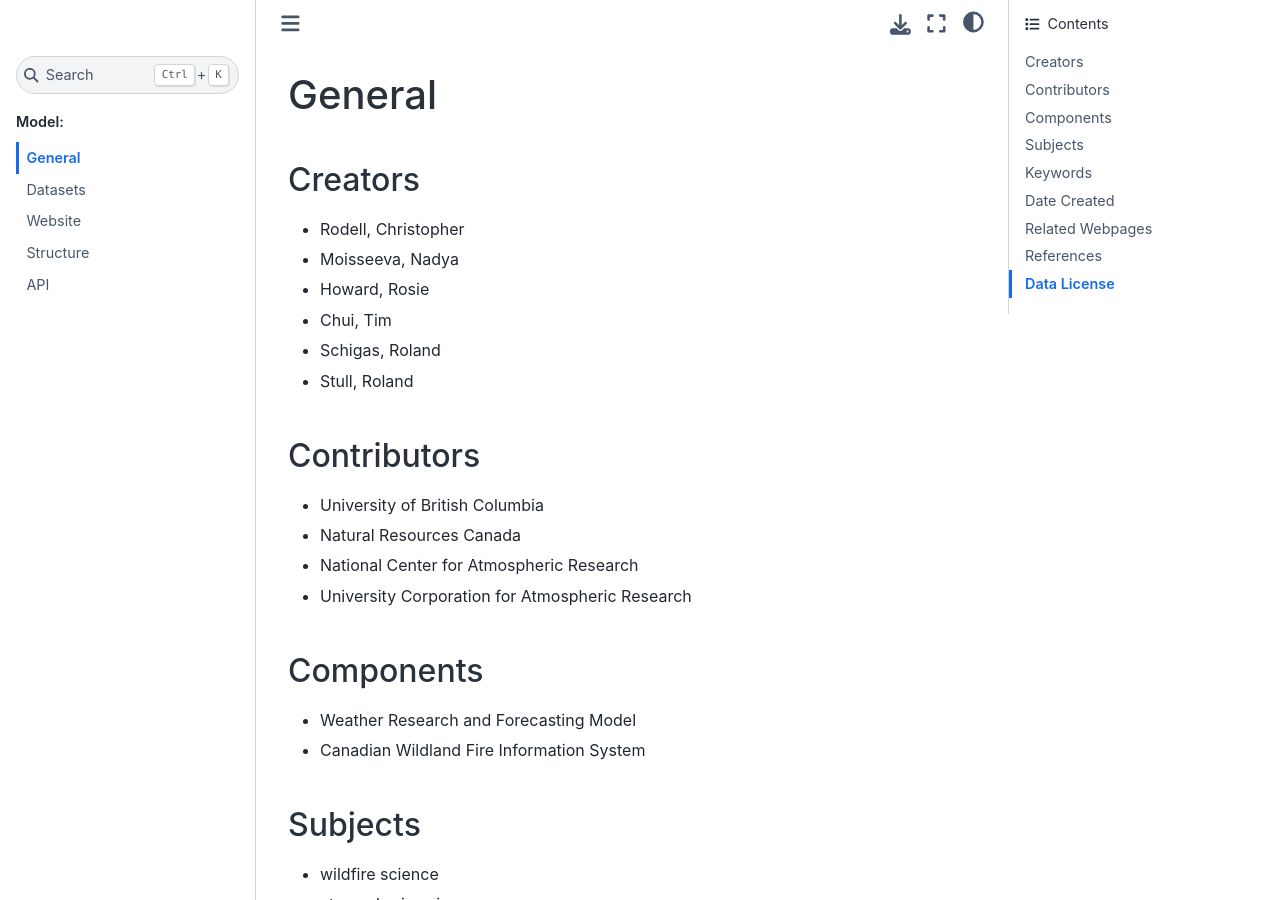
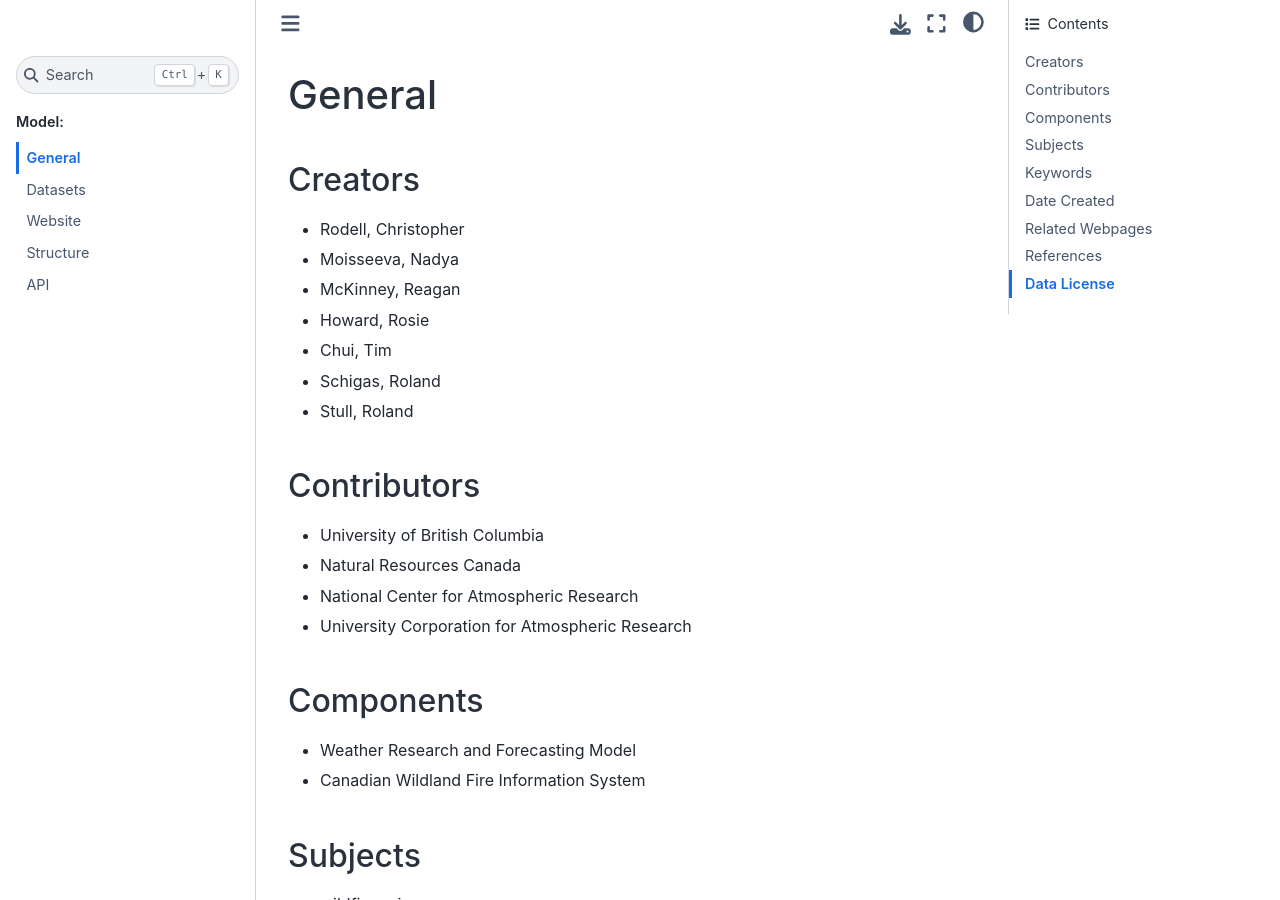
Before and after one commit to cerodell/fwf-docs, a Sphinx documentation site: the page built from source/view.md, in a window 1280 px wide and 900 px high. Built offline with Sphinx 7.4.7 and the Sphinx Book theme 1.1.4, drawn with Linux system fonts in a browser that asks for light colours.

Commit message:
add reagan to creators list

```diff
--- a/source/view.md
+++ b/source/view.md
@@ -3,6 +3,7 @@
 ### Creators
 - Rodell, Christopher
 - Moisseeva, Nadya
+- McKinney, Reagan
 - Howard, Rosie
 - Chui, Tim
 - Schigas, Roland
```
Also changed, not shown: 6 other files.
